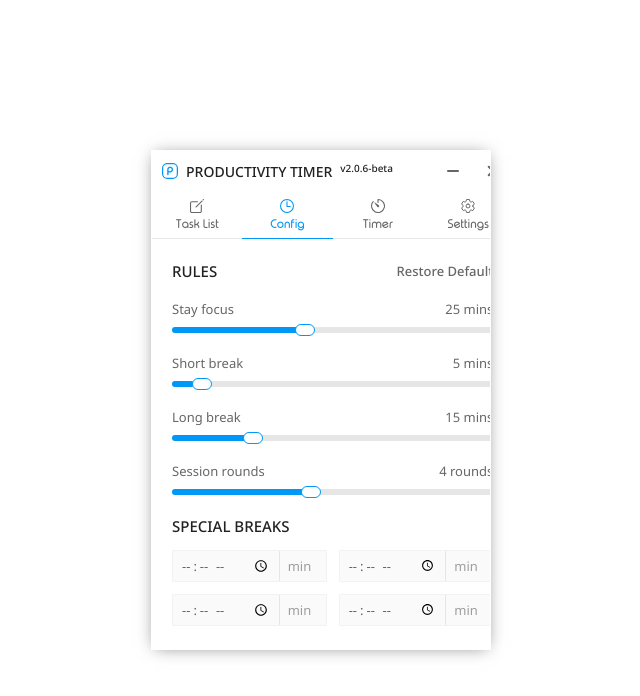
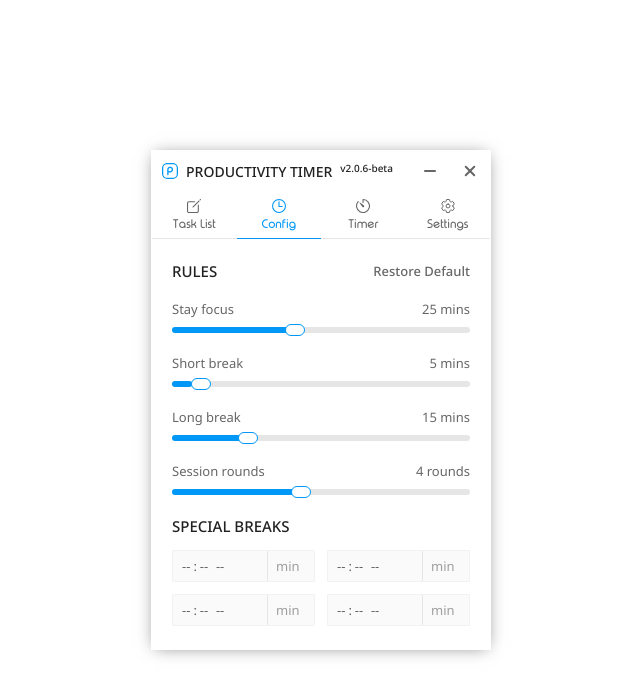
Before and after one commit to devaurora62/pomatez, a React (Create React App) app in the folder app/: page /#/config in a window 1280 px wide. Shown: the top 696 px of the page, without its empty margins (319-959 px from the left). Built offline with nearby package versions, Linux system fonts and the light colour scheme.

Commit message:
style(time): remove pseudu -webkit-calendar-picker-indicator element of input type of time

```diff
--- a/app/src/styles/components/time.ts
+++ b/app/src/styles/components/time.ts
@@ -29,7 +29,8 @@ export const StyledTimeInput = styled.input<{ error?: boolean }>`
   }
 
   &::-webkit-clear-button,
-  &::-webkit-inner-spin-button {
+  &::-webkit-inner-spin-button,
+  &::-webkit-calendar-picker-indicator {
     display: none;
   }
 
```
